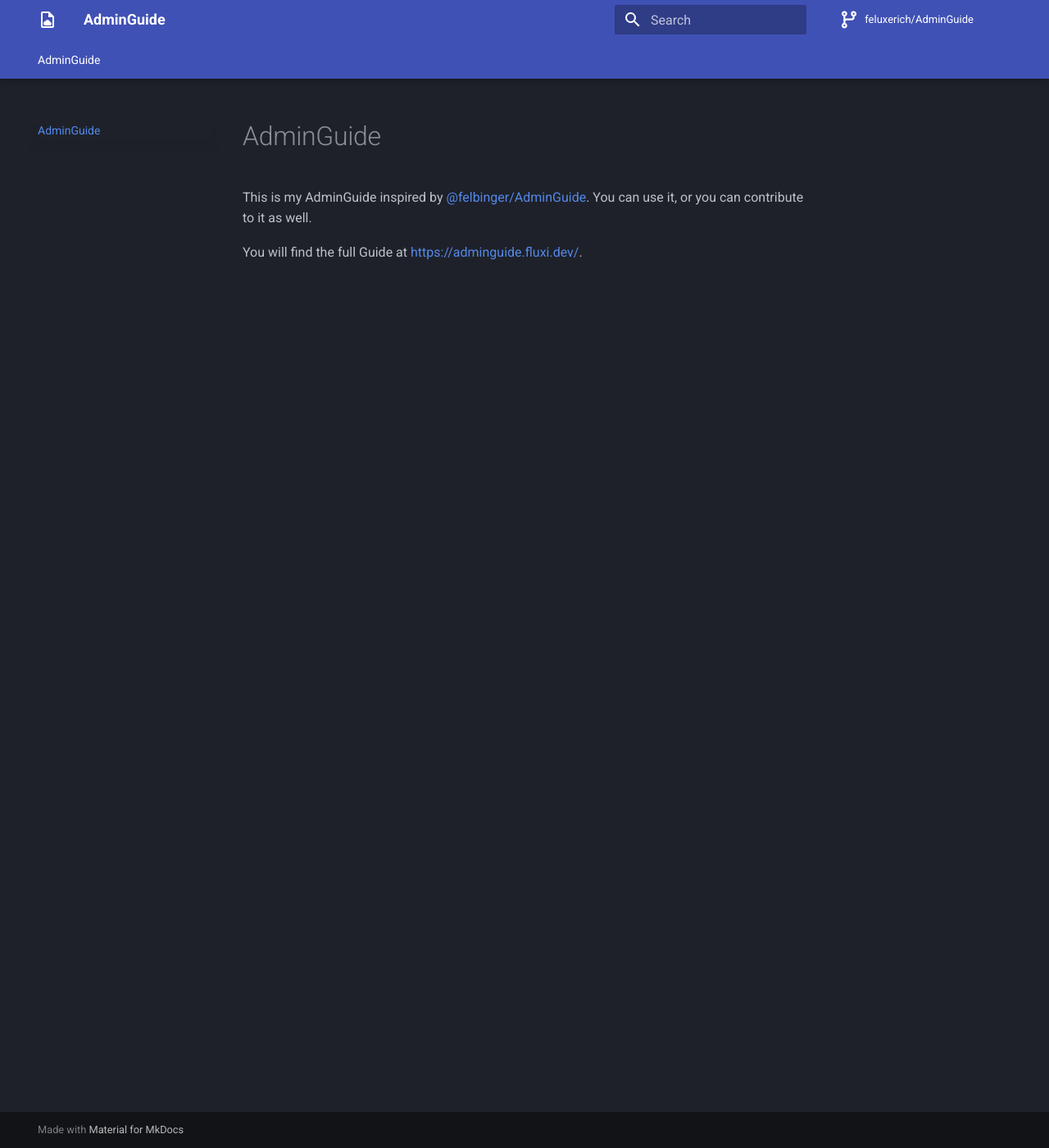
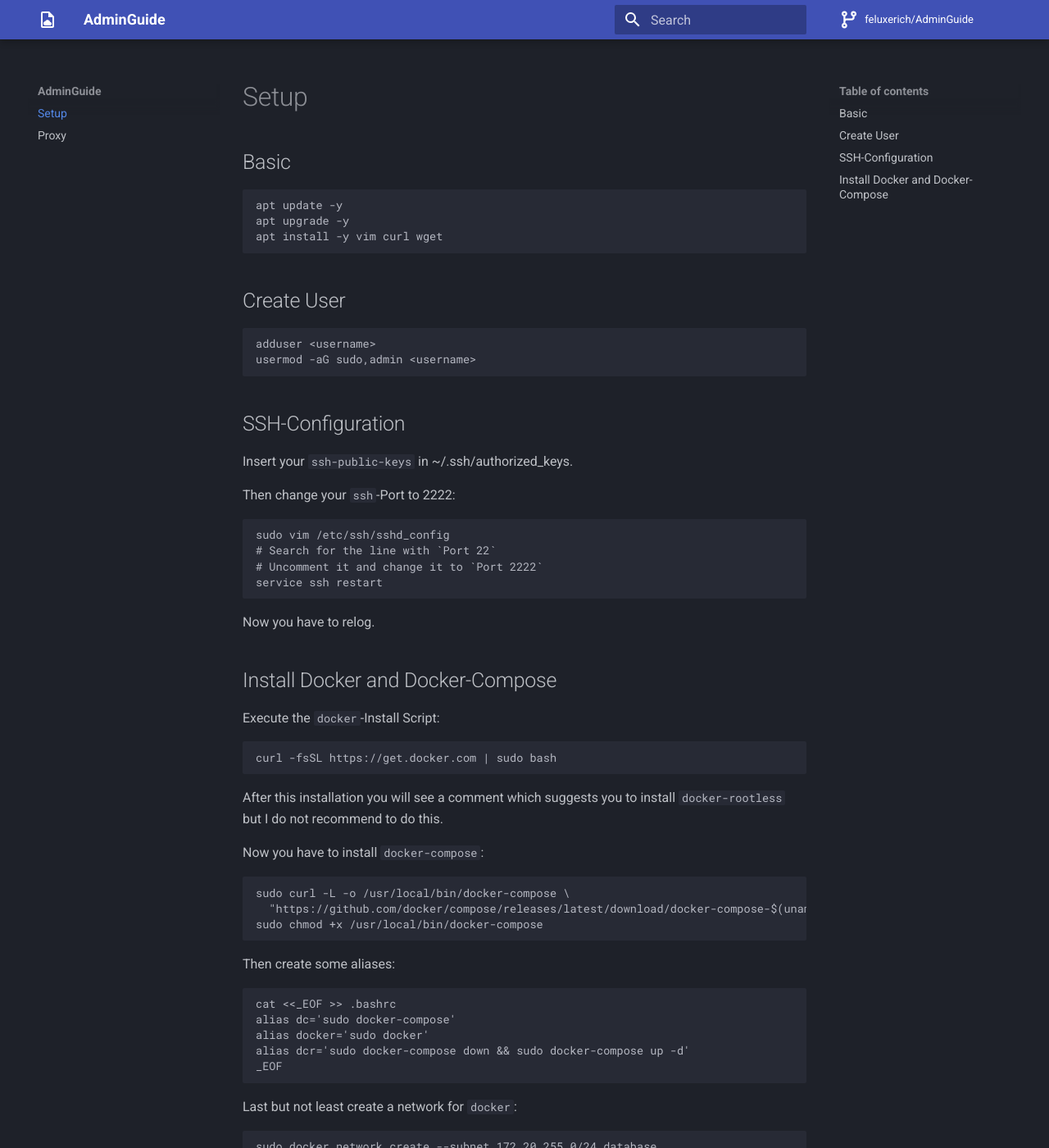
Before and after one commit to Feluxerich/AdminGuide, an MkDocs documentation site: the page built from docs/index.md, in a window 1280 px wide and 1400 px high. Shown: the whole window at 82% size. Built offline with MkDocs 1.6.1 and Material for MkDocs 9.7.7, drawn with Linux system fonts in a browser that asks for light colours; comment, search, counter and statistics services are not loaded; some of the changed text lies outside the part shown.

Commit message:
Added Proxy

````diff
--- a/docs/index.md
+++ b/docs/index.md
@@ -1,6 +1,66 @@
-# AdminGuide
+# Setup
 
-This is my AdminGuide inspired by [@felbinger/AdminGuide](https://github.com/felbinger/AdminGuide).
-You can use it, or you can contribute to it as well.
+## Basic
 
-You will find the full Guide at [https://adminguide.fluxi.dev/](https://adminguide.fluxi.dev/).
+```shell
+apt update -y
+apt upgrade -y
+apt install -y vim curl wget
+```
+
+## Create User
+
+```shell
+adduser <username>
+usermod -aG sudo,admin <username>
+```
+
+## SSH-Configuration
+
+Insert your `ssh-public-keys` in ~/.ssh/authorized_keys.
+
+Then change your `ssh`-Port to 2222:
+
+```shell
+sudo vim /etc/ssh/sshd_config
+# Search for the line with `Port 22`
+# Uncomment it and change it to `Port 2222`
+service ssh restart
+```
+
+Now you have to relog.
+
+## Install Docker and Docker-Compose
+
+Execute the `docker`-Install Script:
+
+```shell
+curl -fsSL https://get.docker.com | sudo bash
+```
+
+After this installation you will see a comment which suggests you to install
+`docker-rootless` but I do not recommend to do this.
+
+Now you have to install `docker-compose`:
+
+```shell
+sudo curl -L -o /usr/local/bin/docker-compose \
+  "https://github.com/docker/compose/releases/latest/download/docker-compose-$(uname -s)-$(uname -m)"
+sudo chmod +x /usr/local/bin/docker-compose
+```
+
+Then create some aliases:
+
+```shell
+cat <<_EOF >> .bashrc
+alias dc='sudo docker-compose'
+alias docker='sudo docker'
+alias dcr='sudo docker-compose down && sudo docker-compose up -d'
+_EOF
+```
+
+Last but not least create a network for `docker`:
+
+```shell
+sudo docker network create --subnet 172.20.255.0/24 database
+```
--- a/mkdocs.yml
+++ b/mkdocs.yml
@@ -12,8 +12,6 @@ theme:
     logo: material/file-cloud-outline
     repo: octicons/git-branch-16
   features:
-    - navigation.tabs
-    - navigation.tabs.sticky
     - navigation.prune
 plugins:
   - search:
````
Also changed, not shown: README.md (added, +6 -0 lines), docs/0_proxy.md (added, +50 -0 lines).
